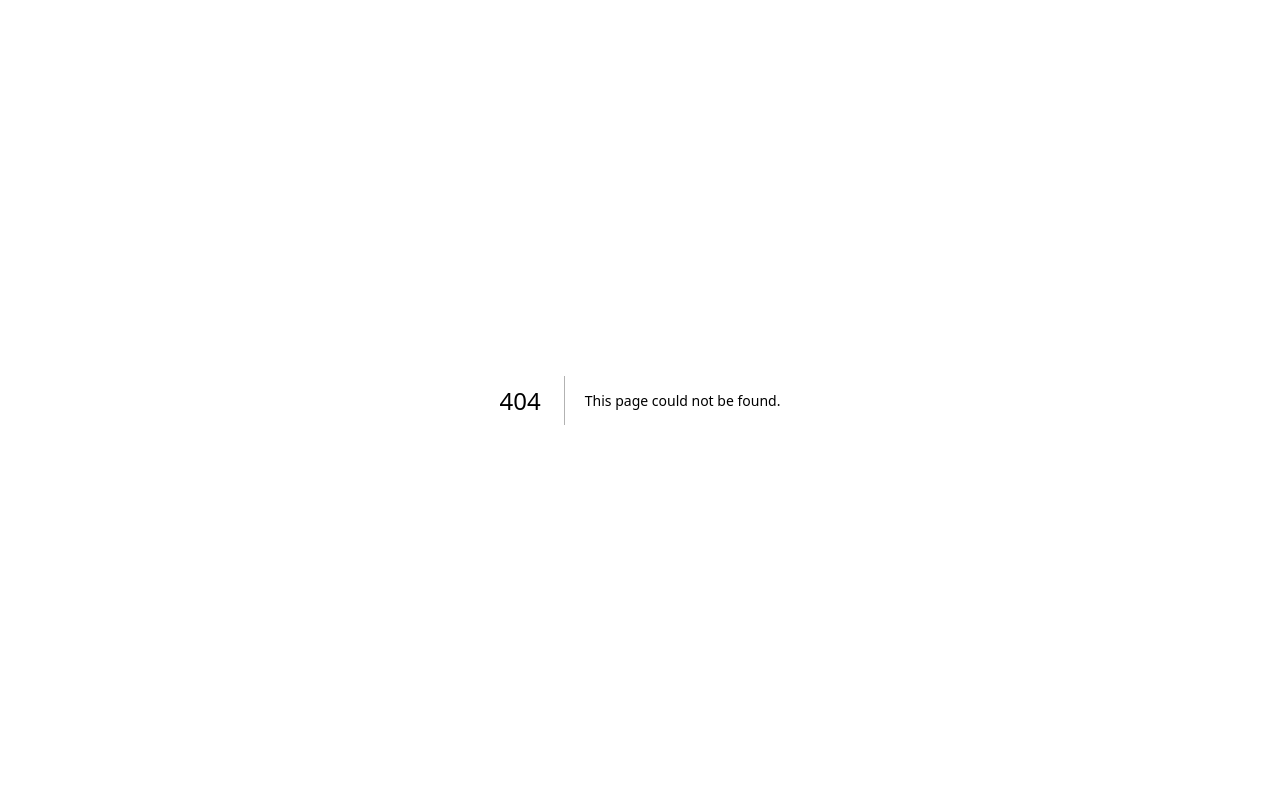
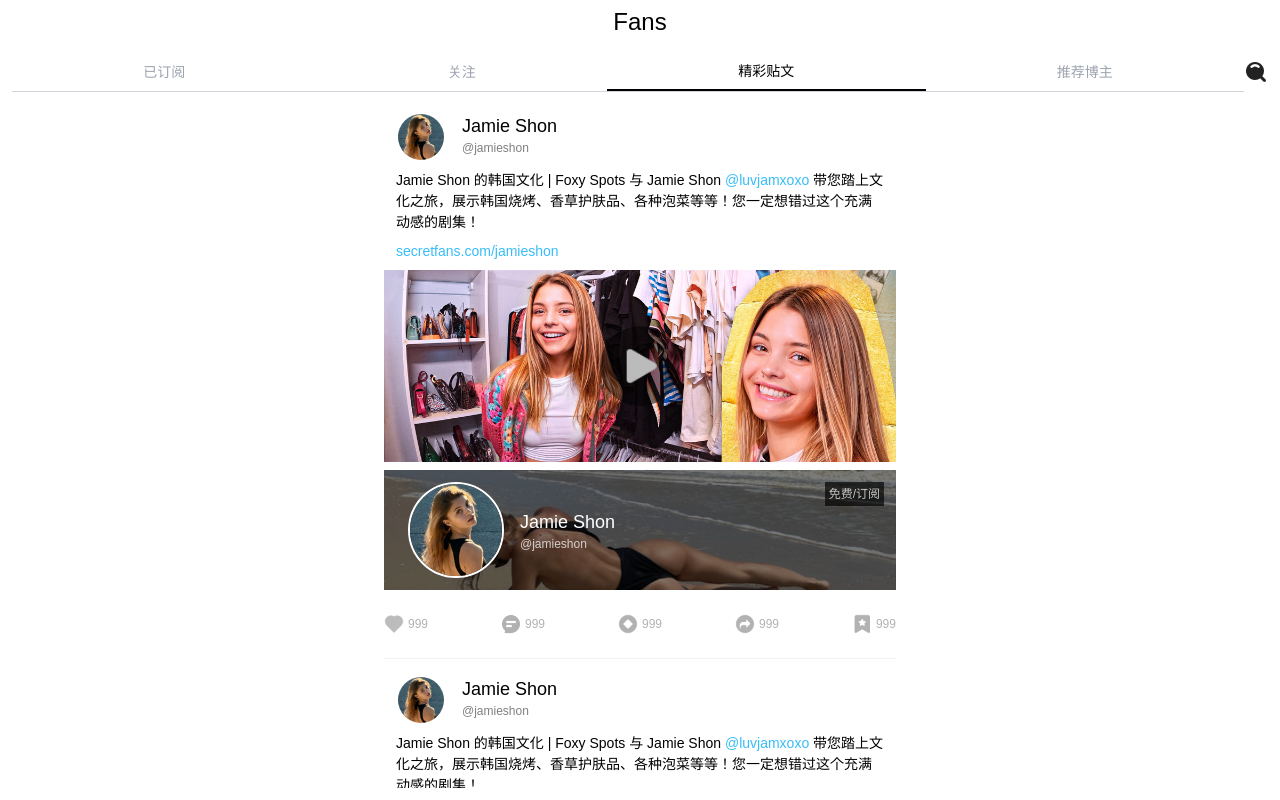
Before and after one commit to doudoumao1031/onlyfans-web, a Next.js app: page /explore/feed in a window 1280 px wide. Before the commit this address had no page. Built offline with nearby package versions, Linux system fonts and the light colour scheme.

Commit message:
feed style

```diff
--- a/components/common/header.tsx
+++ b/components/common/header.tsx
@@ -3,11 +3,9 @@
 // import NavLinks from "@/components/explore/nav-links"
 
 export default function Header() {
-    return (
-        <div className="flex flex-row w-full h-11 justify-center items-center">
-            <span className="text-2xl">
-                OnlyFans
-            </span>
-        </div>
-    )
+  return (
+    <div className="flex flex-row w-full h-11 justify-center items-center">
+      <span className="text-2xl">Fans</span>
+    </div>
+  );
 }
--- a/components/explore/infinite-scroll-swr.tsx
+++ b/components/explore/infinite-scroll-swr.tsx
@@ -3,7 +3,7 @@
 import React, { useEffect, useState, useRef, useCallback } from "react";
 import { debounce } from "lodash";
 import useSWR from "swr";
-import Feed, { fakePostData } from "@/components/post/feed";
+import Feed, { fakeData } from "@/components/feed/feed";
 
 const fetcher = (url: string) => fetch(url).then((res) => res.json());
 
@@ -88,7 +88,7 @@ export default function InfiniteScroll({
     <div ref={containerRef} className="h-full w-full overflow-scroll">
       <div className="max-w-lg mx-auto grid grid-cols-1 gap-4">
         {items.map((item, index) => (
-          <Feed key={index} data={fakePostData} />
+          <Feed key={index} data={fakeData} />
         ))}
       </div>
       {isValidating && (
--- a/components/explore/nav-links.tsx
+++ b/components/explore/nav-links.tsx
@@ -1,15 +1,14 @@
-'use client';
-import Link from 'next/link';
-import { usePathname } from 'next/navigation';
-import clsx from 'clsx';
+"use client";
+import Link from "next/link";
+import { usePathname } from "next/navigation";
+import clsx from "clsx";
 
 const links = [
-    { name: 'Subscribed', href: '/explore/subscribed' },
-    { name: 'Followed', href: '/explore/followed' },
-    { name: 'Posts', href: '/explore/posts' },
-    { name: 'Recommended', href: '/explore/recommended' },
+  { name: "已订阅", href: "/explore/subscribed" },
+  { name: "关注", href: "/explore/followed" },
+  { name: "精彩贴文", href: "/explore/feed" },
+  { name: "推荐博主", href: "/explore/recommended" },
 ];
-
 
 export default function NavLinks() {
   const pathname = usePathname();
@@ -20,10 +19,10 @@ const links = [
           key={link.name}
           href={link.href}
           className={clsx(
-              'flex grow items-center justify-center text-sm font-medium py-2 hover:text-blue-600',
+            "flex grow items-center justify-center text-sm font-medium py-2 hover:text-blue-600",
             {
-                'border-b-2 border-blue-600 text-blue-600': pathname === link.href,
-                'text-gray-700': pathname !== link.href,
+              "border-b-2 border-black text-black": pathname === link.href,
+              "text-gray-400": pathname !== link.href,
             }
           )}
         >
--- a/components/post/feed.tsx
+++ b/components/feed/feed.tsx
@@ -170,7 +170,7 @@ function getUserIdFromMention(mention) {
   return mention.substring(1);
 }
 
-export const fakePostData = {
+export const fakeData = {
   poster: {
     name: "Jamie Shon",
     id: "jamieshon",
```
Also changed, not shown: app/explore/feed/page.tsx (renamed from app/explore/posts/page.tsx). Lines whose indentation alone changed are shown as unchanged.
